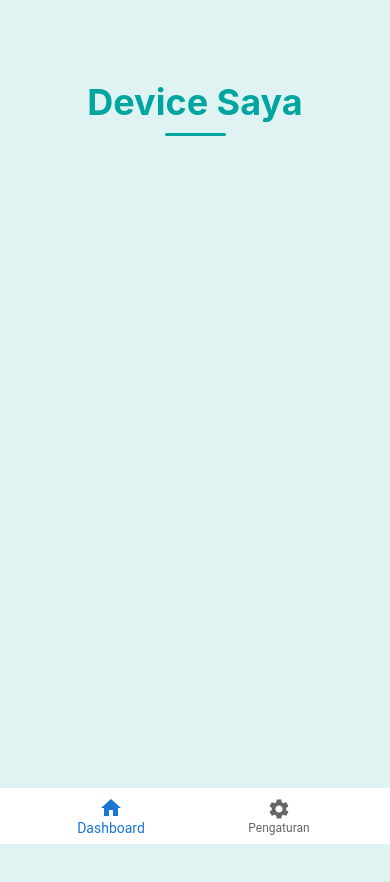
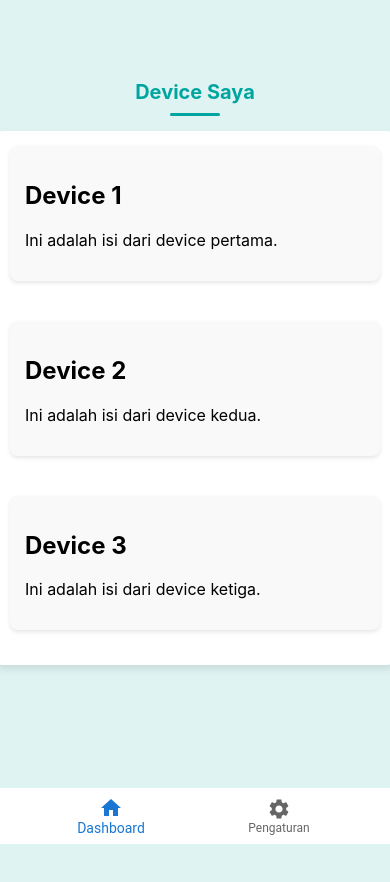
Before and after one commit to rhemzypm/andamantau-monitoring, a React (Create React App) app: page /home in a window 390 px wide. Shown: the top 882 px of the page. Built offline with nearby package versions, Linux system fonts and the light colour scheme.

Commit message:
commmit first

```diff
--- /dev/null
+++ b/src/Components/Carousel Card/Card.css
@@ -0,0 +1,13 @@
+.card {
+    background-color: #f9f9f9;
+    border-radius: 8px;
+    box-shadow: 0 2px 4px rgba(0, 0, 0, 0.1);
+    padding: 20px;
+    margin-bottom: 20px;
+}
+
+@media (max-width: 768px) {
+    .card {
+        padding: 15px;
+    }
+}
--- /dev/null
+++ b/src/Components/Carousel Card/Card.jsx
@@ -0,0 +1,13 @@
+import React from 'react';
+import './Card.css';
+
+const Card = ({ title, description }) => {
+  return (
+    <div className="card">
+      <h2>{title}</h2>
+      <p>{description}</p>
+    </div>
+  );
+};
+
+export default Card;
--- a/src/Components/Home/Home.css
+++ b/src/Components/Home/Home.css
@@ -20,7 +20,6 @@
     font-size: 24px;
     font-weight: 700;
     text-align: center;
-
 }
 
 .home-underline {
@@ -30,6 +29,19 @@
     border-radius: 3px;
 }
 
+.card-container {
+    width: 100%;
+    max-width: 800px;
+    background-color: #ffffff;
+    box-shadow: 0 4px 8px rgba(0, 0, 0, 0.1);
+    border-radius: 8px;
+    padding: 20px;
+    margin-top: 20px;
+    display: flex;
+    flex-direction: column;
+    gap: 20px;
+}
+
 /* Media Query untuk Responsivitas */
 @media (max-width: 768px) {
     .home-container {
@@ -37,6 +49,15 @@
     }
 
     .home-title {
-        font-size: 36px;
+        font-size: 20px;
+    }
+
+    .home-underline {
+        width: 50px;
+    }
+
+    .card-container {
+        padding: 15px;
+        margin-top: 15px;
     }
 }
--- a/src/Components/Home/Home.jsx
+++ b/src/Components/Home/Home.jsx
@@ -1,6 +1,34 @@
-import React from 'react';
+import React, { useState,useEffect } from 'react';
 import Navbar from '../Navbar/Navbar';
+import Card from '../Carousel Card/Card';
 import './Home.css';
+
+
+// const Home = () => {
+//  const [devices, setDevices] = useState([]);
+
+//   useEffect(() => {
+//     fetch('https://example.com/api/devices')
+//       .then(response => response.json())
+//       .then(data => setDevices(data))
+//       .catch(error => console.error('Error fetching data:', error));
+//   }, []);
+
+//   return (
+//     <div className="home-container">
+//       <div className="home-header">
+//         <div className="home-title">Device Saya</div>
+//         <div className="home-underline"></div>
+//       </div>
+//       <div className="card-container">
+//         {devices.map(device => (
+//           <Card key={device.id} title={device.name} description={device.description} />
+//         ))}
+//       </div>
+//       <Navbar />
+//     </div>
+//   );
+// };
 
 const Home = () => {
   return (
@@ -9,6 +37,11 @@ const Home = () => {
         <div className="home-title">Device Saya</div>
         <div className="home-underline"></div>
       </div>
+      <div className="card-container">
+        <Card title="Device 1" description="Ini adalah isi dari device pertama." />
+        <Card title="Device 2" description="Ini adalah isi dari device kedua." />
+        <Card title="Device 3" description="Ini adalah isi dari device ketiga." />
+      </div>
       <Navbar />
     </div>
   );
```
Also changed, not shown: src/Components/Carousel Card/CarouselCard.jsx (deleted, +0 -26 lines), src/Components/Carousel Card/CarouselCard.css (deleted).
